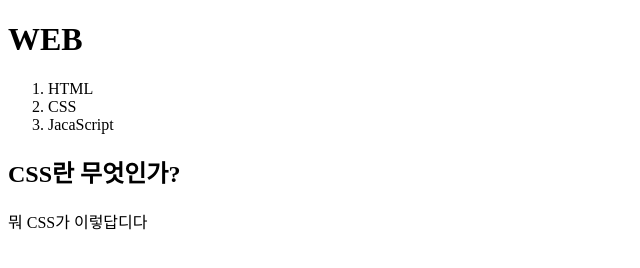
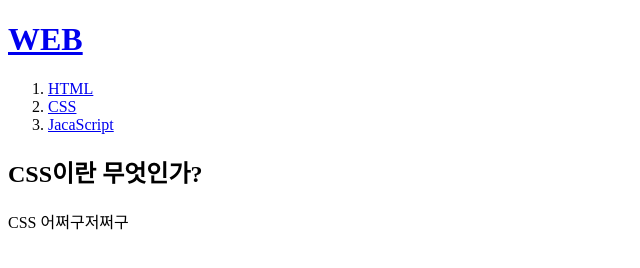
Before and after one commit to Bryan051/web1, a plain HTML site: page 2.html in a window 1280 px wide. Shown: the whole page, without its empty margins (0-640 px from the left). Drawn offline with Linux system fonts and the light colour scheme.

Commit message:
다시수정함 ㅅㅂ

```diff
--- a/2.html
+++ b/2.html
@@ -5,14 +5,12 @@
   <meta charset="utf-8">
 </head>
 <body>
-  <h1>WEB</h1>
+  <h1><a href="index.html">WEB</a></h1>
 <ol>
-  <li>HTML</li>
-  <li>CSS</li>
-  <li>JacaScript</li>
+  <li><a href="1.html">HTML</a></li>
+  <li><a href="2.html">CSS</a></li>
+  <li><a href="3.html">JacaScript</a></li>
 </ol>
-<h2>CSS란 무엇인가?</h2>
-<p>
-뭐 CSS가 이렇답디다
-</p>
+<h2>CSS이란 무엇인가?</h2>
+<p> CSS 어쩌구저쩌구 </p>
 </body>
```
Also changed, not shown: 3.html (+5 -5 lines), index.html (+5 -5 lines).
